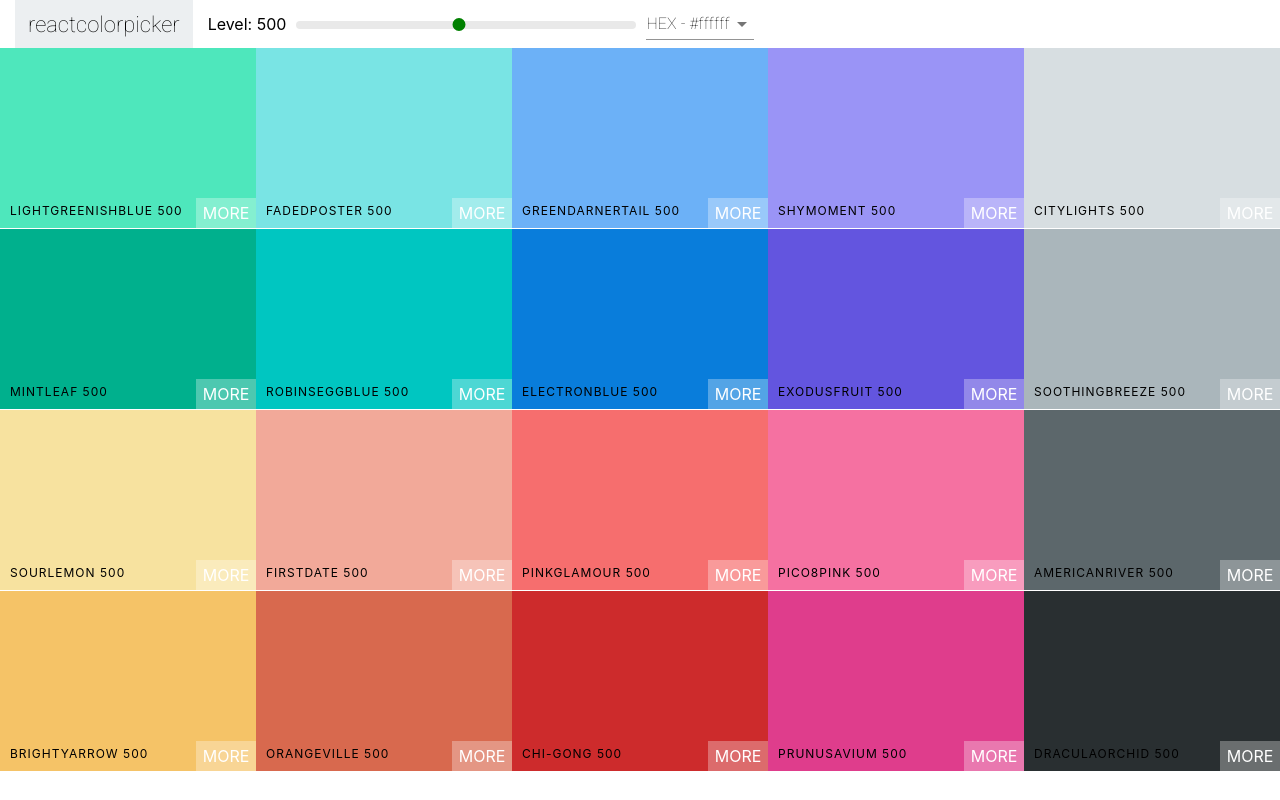
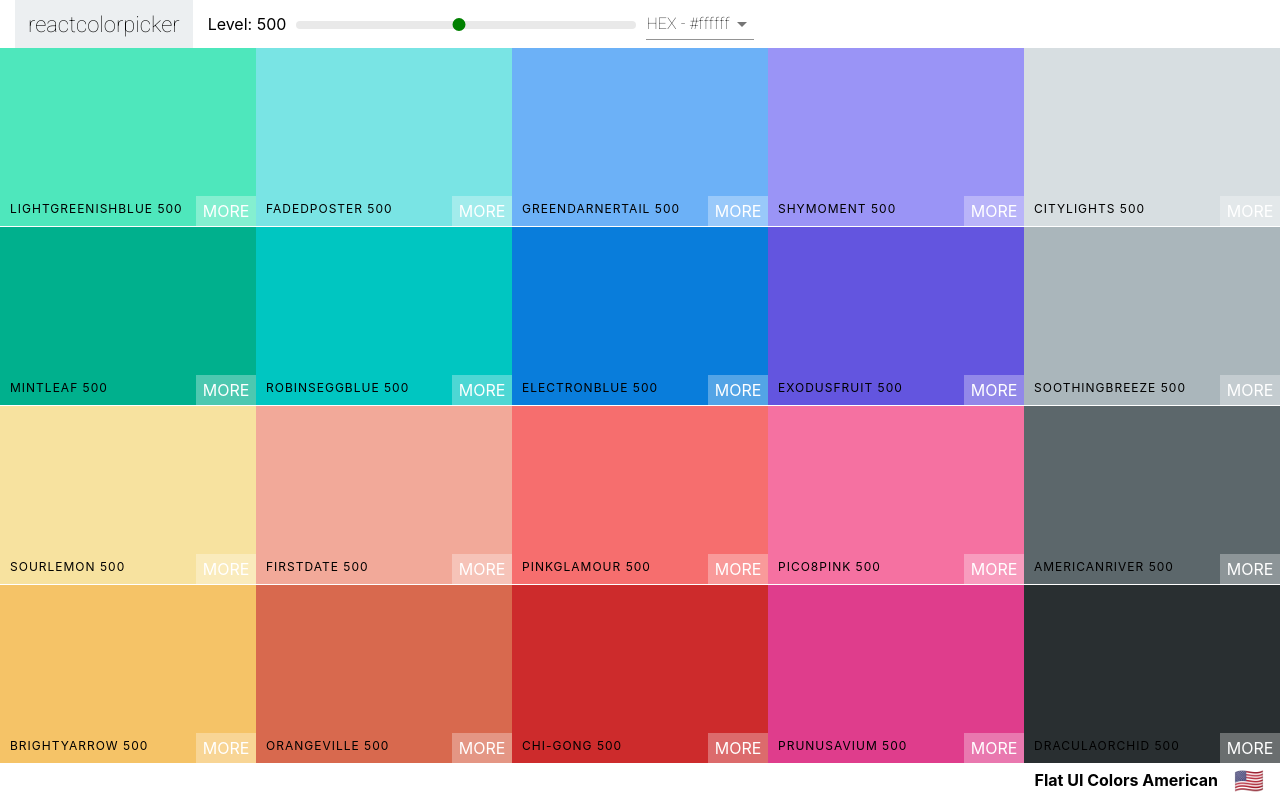
Before and after one commit to Theseus33/Color-Box, a React (Create React App) app: page / in a window 1280 px wide. Built offline with nearby package versions, Linux system fonts and the light colour scheme.

Commit message:
add Palette footer

```diff
--- a/src/Palette.css
+++ b/src/Palette.css
@@ -1,7 +1,23 @@
 .Palette {
-    height: 100vh;;
+    height: 100vh;
+    display: flex;
+    flex-direction: column;
 }
 
 .Palette-colors {
     height: 90%;
 }
+
+.Palette-footer {
+    background-color: white;
+    height: 5vh;
+    display: flex;
+    justify-content: flex-end;
+    align-items: center;
+    font-weight: bold;
+}
+
+.emoji {
+    font-size: 1.5rem;
+    margin: 1rem;
+}
--- a/src/Palette.js
+++ b/src/Palette.js
@@ -18,17 +18,19 @@ class Palette extends Component {
        this.setState({ format: val});
     }
     render() {
-        const { colors } = this.props.palette;
+        const { colors, paletteName, emoji } = this.props.palette;
         const { level, format } = this.state;
         const colorBoxes = colors[level].map(color => (
-        <ColorBox background={color[format]} name={color.name} />
+        <ColorBox background={color[format]} name={color.name} key={color.id}/>
             ));
         return (
             <div className="Palette">
                 <Navbar level={level} changeLevel={this.changeLevel} handleChange={this.changeFormat}/>
-                    {/*Navbar goes here*/}
                     <div className="Palette-colors">{colorBoxes}</div>
-                {/* footer */}
+                <footer className="Palette-footer">
+                    {paletteName}
+        <span className="emoji">{emoji}</span>
+                </footer>
             </div>
         );
     }
```
